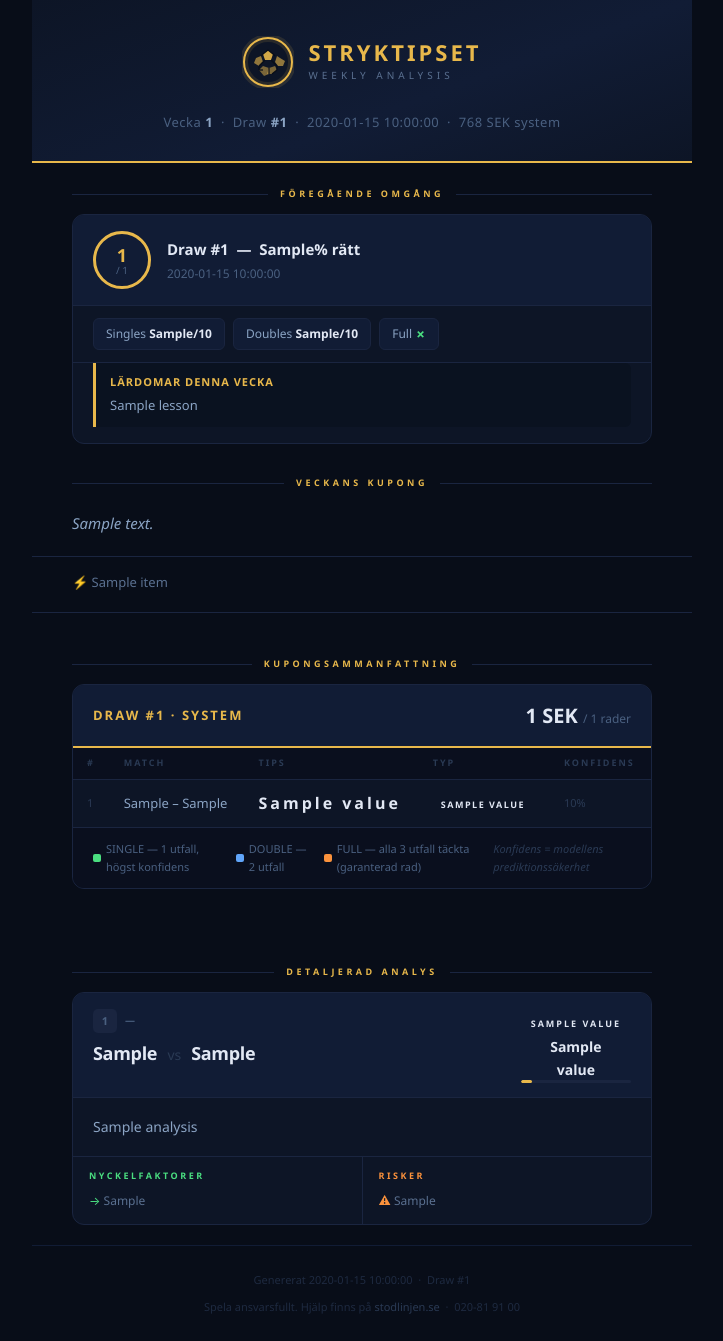
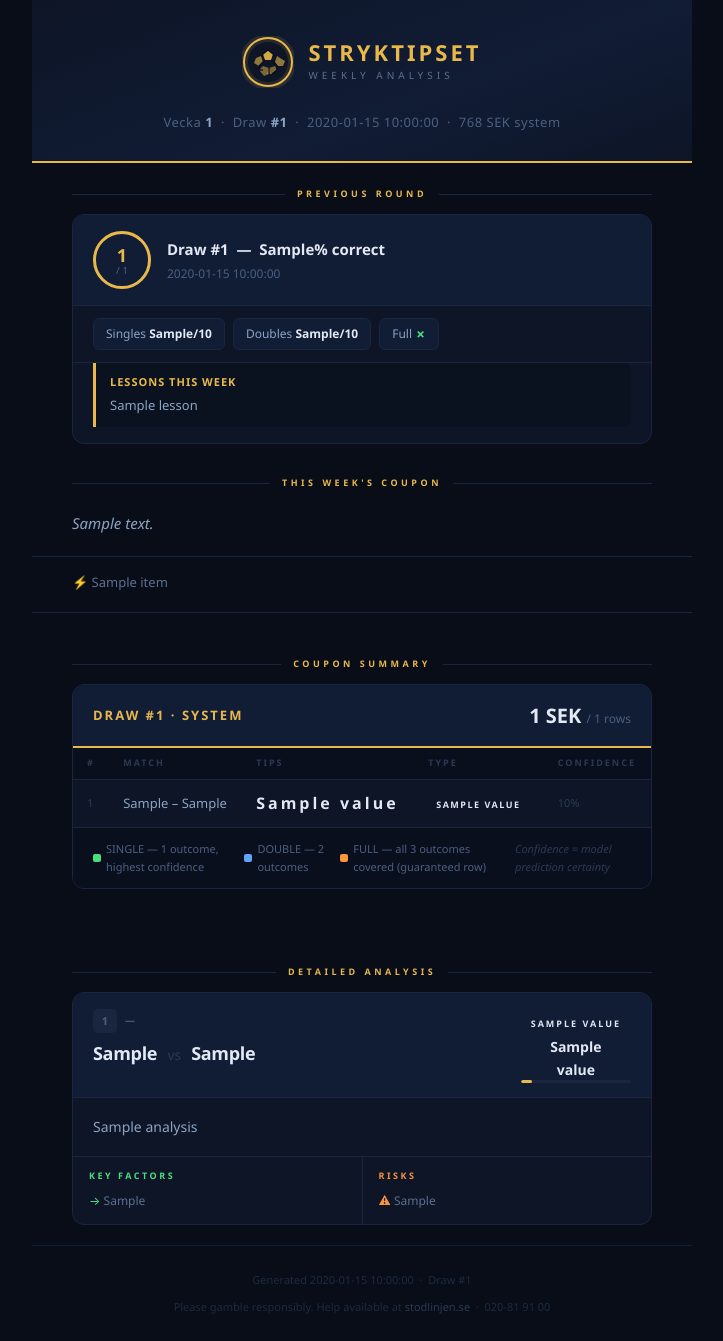
Before and after one commit to trldrgn/stryktipset-newsletter, a Python web app: template email_sender/templates/report.html in a window 1280 px wide. Shown: the whole page, without its empty margins (278-1001 px from the left). Run offline with Jinja, Linux system fonts and the light colour scheme; the template is opened without the code that fills it: most values are stand-ins (such as "Sample title", 1, 10 or a date in 2020).

Commit message:
feat: translate to English, fix empty analysis, add test-email and newsletter archival
- Translate all Swedish text in report.html to English
- Increase CLAUDE_MAX_TOKENS 16k→32k to fix empty analysis body
- Persist analysis + value_note in save_predictions()
- Move newsletter schedule to 07:30 Stockholm (06:30 UTC)
- Add --test-email CLI flag for email delivery testing
- Archive every newsletter to data/newsletters/ for history
- Add FOOTBALL_DATA_API_KEY to xg-collector workflow env

Co-Authored-By: Claude Opus 4.6 <noreply@anthropic.com>

```diff
--- a/analysis/evaluator.py
+++ b/analysis/evaluator.py
@@ -66,6 +66,8 @@ def save_predictions(draw_number: int, draw_date: str, predictions: list[MatchPr
                 "confidence": p.confidence,
                 "key_factors": p.key_factors,
                 "risk_flags": p.risk_flags,
+                "analysis": p.analysis,
+                "value_note": p.value_note,
             }
             for p in predictions
         ],
--- a/email_sender/templates/report.html
+++ b/email_sender/templates/report.html
@@ -739,7 +739,7 @@
   {% if evaluation %}
   <div class="section-label">
     <div class="section-label-line"></div>
-    <div class="section-label-text">Föregående omgång</div>
+    <div class="section-label-text">Previous Round</div>
     <div class="section-label-line"></div>
   </div>
 
@@ -750,7 +750,7 @@
         <span class="score-denom">/ {{ evaluation.evaluations|length }}</span>
       </div>
       <div class="last-week-title">
-        <h3>Draw #{{ evaluation.draw_number }} &nbsp;—&nbsp; {{ evaluation.accuracy_pct }}% rätt</h3>
+        <h3>Draw #{{ evaluation.draw_number }} &nbsp;—&nbsp; {{ evaluation.accuracy_pct }}% correct</h3>
         <p>{{ evaluation.draw_date }}</p>
       </div>
     </div>
@@ -787,7 +787,7 @@
 
     {% if evaluation.lessons %}
     <div class="lessons-box">
-      <strong>Lärdomar denna vecka</strong>
+      <strong>Lessons this week</strong>
       {% for lesson in evaluation.lessons %}{{ lesson }}{% if not loop.last %}<br>{% endif %}{% endfor %}
     </div>
     {% endif %}
@@ -799,7 +799,7 @@
   {% if executive_summary %}
   <div class="section-label">
     <div class="section-label-line"></div>
-    <div class="section-label-text">Veckans kupong</div>
+    <div class="section-label-text">This Week's Coupon</div>
     <div class="section-label-line"></div>
   </div>
   <div class="exec-summary">{{ executive_summary }}</div>
@@ -818,14 +818,14 @@
   <!-- ════════════════════════════════════════ COUPON -->
   <div class="section-label">
     <div class="section-label-line"></div>
-    <div class="section-label-text">Kupongsammanfattning</div>
+    <div class="section-label-text">Coupon Summary</div>
     <div class="section-label-line"></div>
   </div>
 
   <div class="coupon-wrap">
     <div class="coupon-head">
       <h2>Draw #{{ draw_number }} · System</h2>
-      <div class="coupon-cost">{{ report.total_cost_sek }} SEK <span>/ {{ report.total_rows }} rader</span></div>
+      <div class="coupon-cost">{{ report.total_cost_sek }} SEK <span>/ {{ report.total_rows }} rows</span></div>
     </div>
 
     <table class="coupon-table">
@@ -834,8 +834,8 @@
           <th>#</th>
           <th>Match</th>
           <th>Tips</th>
-          <th>Typ</th>
-          <th>Konfidens</th>
+          <th>Type</th>
+          <th>Confidence</th>
         </tr>
       </thead>
       <tbody>
@@ -855,7 +855,7 @@
           </td>
           <td class="row-conf">
             {% if pred.selection_type.value == 'full' %}
-            <span class="conf-covered">✓ TÄCKT</span>
+            <span class="conf-covered">✓ COVERED</span>
             {% else %}
             {{ (pred.confidence * 100)|int }}%
             {% endif %}
@@ -868,18 +868,18 @@
     <div class="coupon-legend">
       <div class="legend-item">
         <div class="legend-dot" style="background:#4ade80"></div>
-        SINGLE — 1 utfall, högst konfidens
+        SINGLE — 1 outcome, highest confidence
       </div>
       <div class="legend-item">
         <div class="legend-dot" style="background:#60a5fa"></div>
-        DOUBLE — 2 utfall
+        DOUBLE — 2 outcomes
       </div>
       <div class="legend-item">
         <div class="legend-dot" style="background:#fb923c"></div>
-        FULL — alla 3 utfall täckta (garanterad rad)
+        FULL — all 3 outcomes covered (guaranteed row)
       </div>
       <div class="legend-item" style="margin-left:auto; font-style:italic; color:#2a3a54;">
-        Konfidens = modellens prediktionssäkerhet
+        Confidence = model prediction certainty
       </div>
     </div>
   </div>
@@ -889,7 +889,7 @@
   <!-- ══════════════════════════════════ DETALJERAD ANALYS -->
   <div class="section-label">
     <div class="section-label-line"></div>
-    <div class="section-label-text">Detaljerad Analys</div>
+    <div class="section-label-text">Detailed Analysis</div>
     <div class="section-label-line"></div>
   </div>
 
@@ -954,16 +954,16 @@
         <span class="stat-val">{% for r in match.away_stats.form_last5 %}{{ r.result.value }}{% endfor %}</span>
       </div>
       <div class="stat-col">
-        <span class="stat-lbl">xG hemma</span>
+        <span class="stat-lbl">xG home</span>
         <span class="stat-val">{% if match.home_stats.xg_for_avg %}{{ "%.2f"|format(match.home_stats.xg_for_avg) }}{% else %}—{% endif %}</span>
       </div>
       <div class="stat-col">
-        <span class="stat-lbl">xG borta</span>
+        <span class="stat-lbl">xG away</span>
         <span class="stat-val">{% if match.away_stats.xg_for_avg %}{{ "%.2f"|format(match.away_stats.xg_for_avg) }}{% else %}—{% endif %}</span>
       </div>
       {% if match.home_stats.shots_on_target_avg or match.away_stats.shots_on_target_avg %}
       <div class="stat-col">
-        <span class="stat-lbl">Skott på mål/match</span>
+        <span class="stat-lbl">Shots on target/game</span>
         <span class="stat-val">
           {% if match.home_stats.shots_on_target_avg %}{{ match.home_stats.shots_on_target_avg }}{% else %}—{% endif %}
           vs
@@ -973,7 +973,7 @@
       {% endif %}
       {% if match.home_stats.possession_avg or match.away_stats.possession_avg %}
       <div class="stat-col">
-        <span class="stat-lbl">Bollinnehav %</span>
+        <span class="stat-lbl">Possession %</span>
         <span class="stat-val">
           {% if match.home_stats.possession_avg %}{{ match.home_stats.possession_avg }}%{% else %}—{% endif %}
           vs
@@ -1061,7 +1061,7 @@
     <div class="card-footer">
       {% if pred.key_factors %}
       <div class="factors-col">
-        <div class="col-title">Nyckelfaktorer</div>
+        <div class="col-title">Key Factors</div>
         {% for f in pred.key_factors %}
         <div class="factor-item">{{ f }}</div>
         {% endfor %}
@@ -1069,7 +1069,7 @@
       {% endif %}
       {% if pred.risk_flags %}
       <div class="risks-col">
-        <div class="col-title">Risker</div>
+        <div class="col-title">Risks</div>
         {% for r in pred.risk_flags %}
         <div class="risk-item">{{ r }}</div>
         {% endfor %}
@@ -1085,11 +1085,11 @@
   <!-- ══════════════════════════════════════ FOOTER -->
   <div class="footer">
     <p>
-      Genererat {{ generated_date }} &nbsp;·&nbsp; Draw #{{ draw_number }}
+      Generated {{ generated_date }} &nbsp;·&nbsp; Draw #{{ draw_number }}
     </p>
     <p style="margin-top:8px;">
-      Spela ansvarsfullt.
-      Hjälp finns på <a href="https://www.stodlinjen.se">stodlinjen.se</a> &nbsp;·&nbsp; 020-81 91 00
+      Please gamble responsibly.
+      Help available at <a href="https://www.stodlinjen.se">stodlinjen.se</a> &nbsp;·&nbsp; 020-81 91 00
     </p>
   </div>
 
```
Also changed, not shown: config.py (+5 -4 lines), main.py (+39 -8 lines), .github/workflows/newsletter.yml, .github/workflows/xg-collector.yml.
